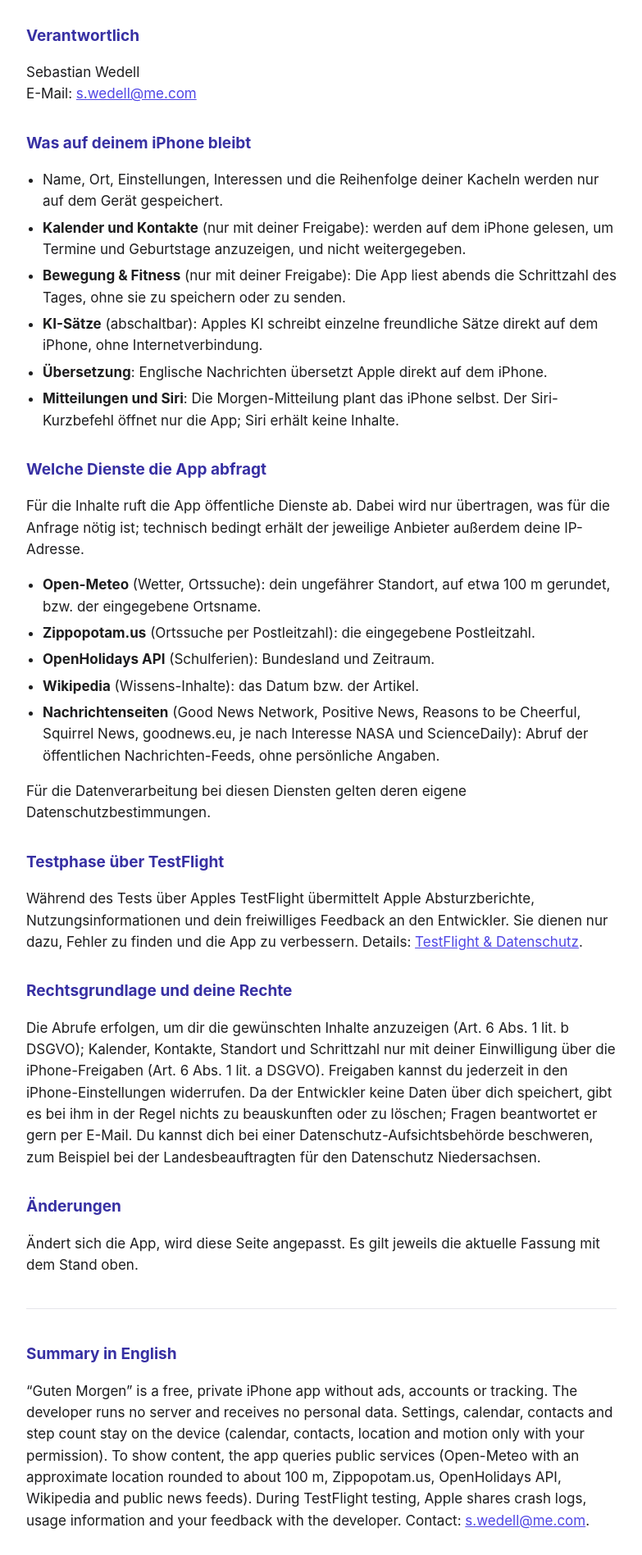
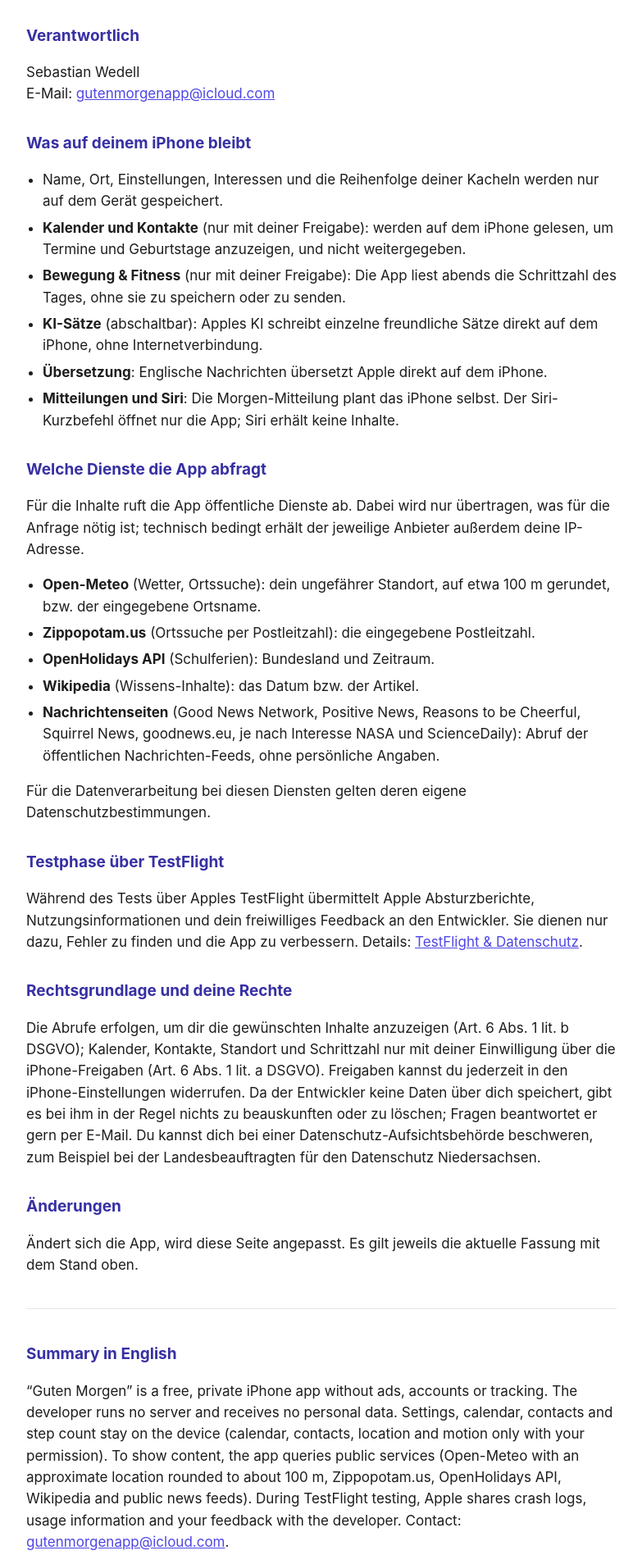
Before and after one commit to GutenMorgenAPP/guten-morgen, a plain HTML site: page index.html in a window 1280 px wide. Shown: the part 224-2121 px from the top of the page at 82% size, without its empty margins (248-1031 px from the left). Drawn offline with Linux system fonts and the light colour scheme.

Commit message:
Add files via upload

```diff
--- a/index.html
+++ b/index.html
@@ -19,7 +19,7 @@
 <p>„Guten Morgen“ ist eine private, kostenlose iPhone-App ohne Werbung, ohne Benutzerkonto und ohne Tracking. Der Entwickler betreibt keinen eigenen Server und erhält keine Daten von dir.</p>
 
 <h2>Verantwortlich</h2>
-<p>Sebastian Wedell<br>E-Mail: <a href="mailto:s.wedell@me.com">s.wedell@me.com</a></p>
+<p>Sebastian Wedell<br>E-Mail: <a href="mailto:gutenmorgenapp@icloud.com">gutenmorgenapp@icloud.com</a></p>
 
 <h2>Was auf deinem iPhone bleibt</h2>
 <ul>
@@ -53,6 +53,6 @@
 
 <hr>
 <h2 lang="en">Summary in English</h2>
-<p lang="en">“Guten Morgen” is a free, private iPhone app without ads, accounts or tracking. The developer runs no server and receives no personal data. Settings, calendar, contacts and step count stay on the device (calendar, contacts, location and motion only with your permission). To show content, the app queries public services (Open-Meteo with an approximate location rounded to about 100 m, Zippopotam.us, OpenHolidays API, Wikipedia and public news feeds). During TestFlight testing, Apple shares crash logs, usage information and your feedback with the developer. Contact: <a href="mailto:s.wedell@me.com">s.wedell@me.com</a>.</p>
+<p lang="en">“Guten Morgen” is a free, private iPhone app without ads, accounts or tracking. The developer runs no server and receives no personal data. Settings, calendar, contacts and step count stay on the device (calendar, contacts, location and motion only with your permission). To show content, the app queries public services (Open-Meteo with an approximate location rounded to about 100 m, Zippopotam.us, OpenHolidays API, Wikipedia and public news feeds). During TestFlight testing, Apple shares crash logs, usage information and your feedback with the developer. Contact: <a href="mailto:gutenmorgenapp@icloud.com">gutenmorgenapp@icloud.com</a>.</p>
 </body>
 </html>
```
